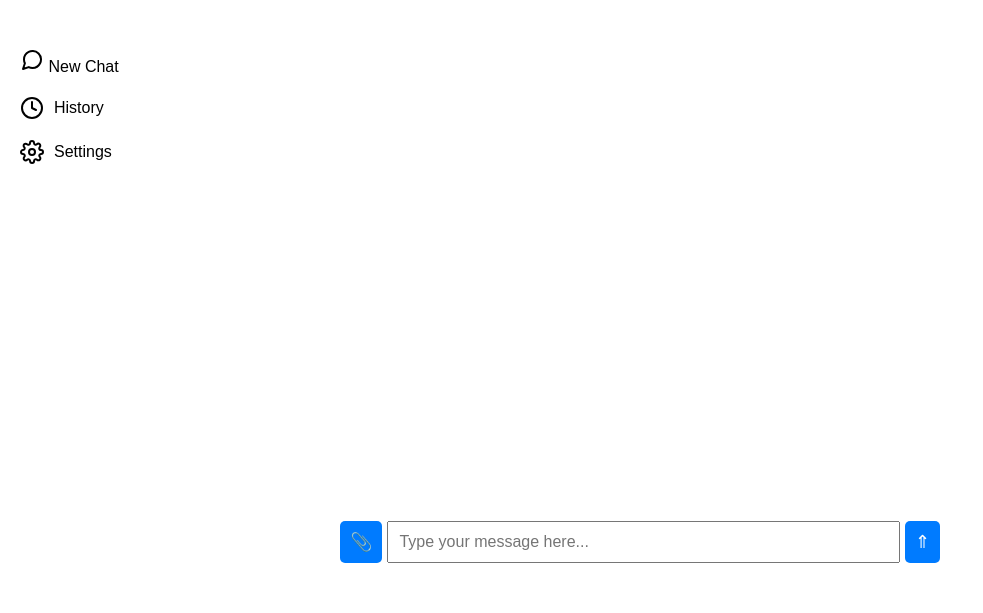
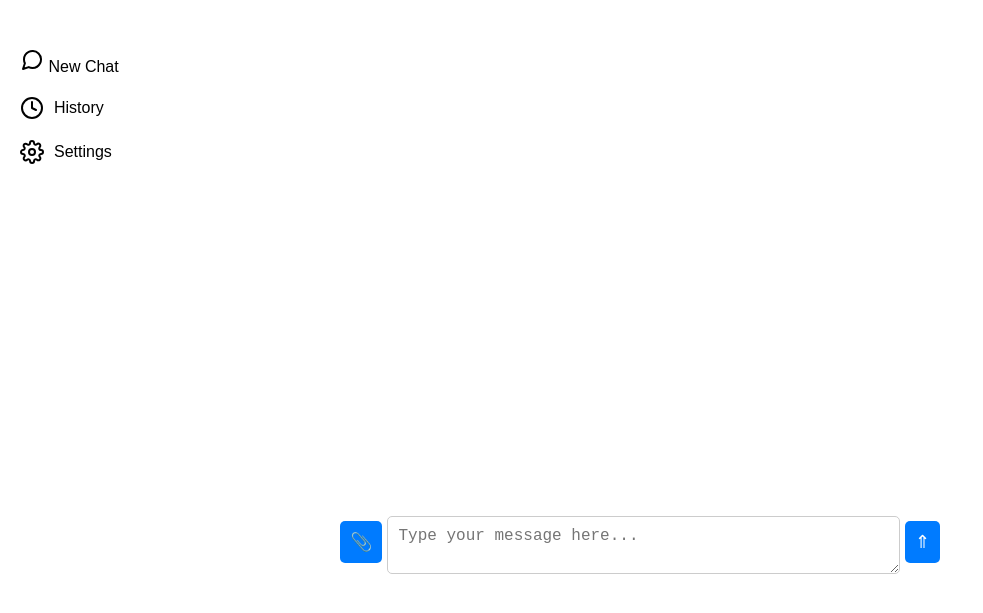
Before and after one commit to BYUIDSconsulting/ai-chatbot-demo, a website: page src/index.html in a window 1280 px wide. Shown: the part 165-778 px from the top of the page, without its empty margins (0-983 px from the left). Drawn offline with nearby package versions, Linux system fonts and the light colour scheme.

Commit message:
up to date

```diff
--- a/src/index.html
+++ b/src/index.html
@@ -45,6 +45,7 @@
                     <option value="gemini-2.0-flash-thinking-exp-01-21">Gemini 2.0 Flash Thinking</option>
                 </select>
 
+
                 <!-- Instructions Input -->
                 <label for="instructions">Custom Instructions:</label>
                 <textarea id="instructions" placeholder="Enter custom instructions..."></textarea>
@@ -54,12 +55,15 @@
             </div>
         </div>
 
+        <!--TODO: Add premade instructions/prompts-->
+        <!--TODO: Gems has prebuilt instructions that are like paragraphs. Take a look into those / have Tyson send them-->
+        <!-- Chat Container -->
         <div id="chatContainer"></div>
             <div id="chat">
                 <label for="fileInput" id="uploadButton">📎</label>
                 <input type="file" id="fileInput" hidden>
 
-                <input id="userInput" placeholder="Type your message here..."></input>
+                <textarea id="userInput" placeholder="Type your message here..."></textarea>
                 <button id="submitButton">&uArr;</button>
         </div>
 
```
